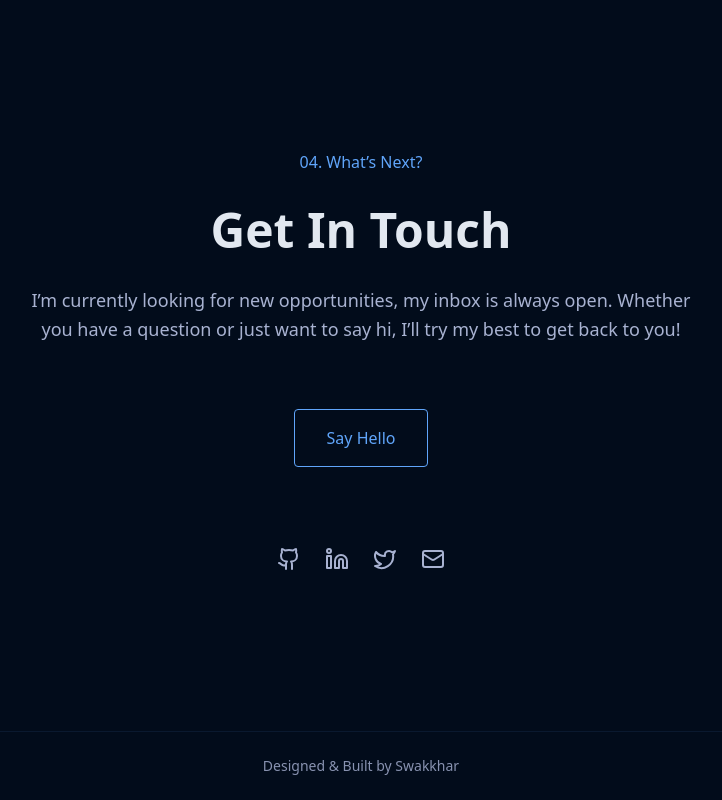
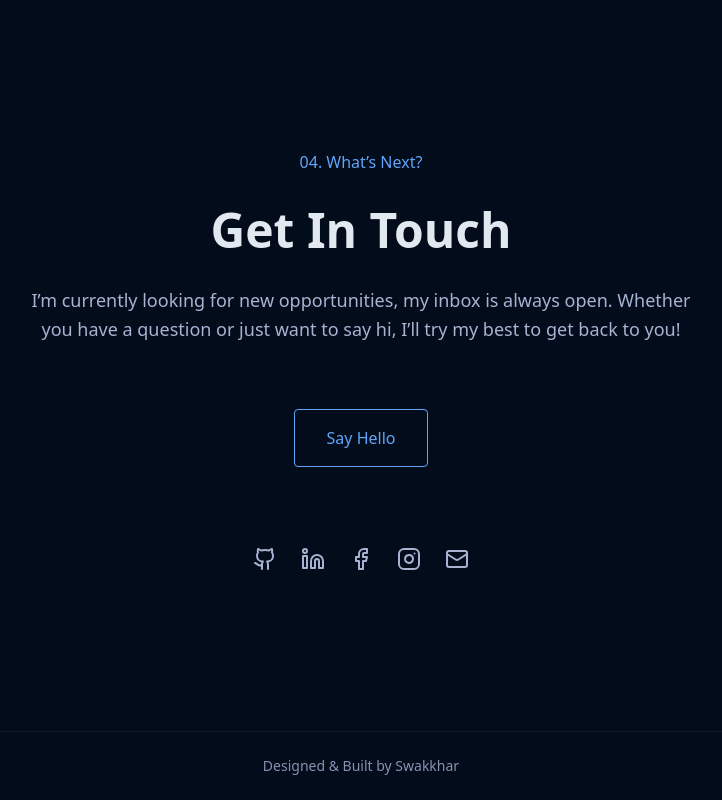
Before and after one commit to Abid-Al-Hossain/My_Portfolio, a Next.js app: page / in a window 1280 px wide. Shown: the part 4038-4838 px from the top of the page, without its empty margins (279-1001 px from the left). Built offline with nearby package versions, Linux system fonts and the light colour scheme.

Commit message:
Update contact information: Add Facebook/Instagram, remove Twitter

```diff
--- a/src/components/Contact.tsx
+++ b/src/components/Contact.tsx
@@ -2,7 +2,7 @@
 
 import { motion } from "framer-motion";
 import Section from "./Section";
-import { Mail, Linkedin, Github, Twitter } from "lucide-react";
+import { Mail, Linkedin, Github, Facebook, Instagram } from "lucide-react";
 
 export default function Contact() {
   return (
@@ -24,7 +24,7 @@ export default function Contact() {
         </p>
 
         <a
-          href="mailto:user@example.com"
+          href="mailto:aabid.al.hossain@gmail.com"
           className="inline-block px-8 py-4 border border-green text-green font-mono rounded hover:bg-green/10 transition-colors mt-8"
         >
           Say Hello
@@ -32,25 +32,39 @@ export default function Contact() {
 
         <div className="flex justify-center gap-6 pt-12">
           <a
-            href="#"
+            href="https://github.com/Abid-Al-Hossain"
+            target="_blank"
+            rel="noopener noreferrer"
             className="text-slate-400 hover:text-green transition-transform hover:-translate-y-1"
           >
             <Github className="w-6 h-6" />
           </a>
           <a
-            href="#"
+            href="https://www.linkedin.com/in/abid-ahmed-5a1385234/"
+            target="_blank"
+            rel="noopener noreferrer"
             className="text-slate-400 hover:text-green transition-transform hover:-translate-y-1"
           >
             <Linkedin className="w-6 h-6" />
           </a>
           <a
-            href="#"
+            href="https://www.facebook.com/swakkhar.abid"
+            target="_blank"
+            rel="noopener noreferrer"
             className="text-slate-400 hover:text-green transition-transform hover:-translate-y-1"
           >
-            <Twitter className="w-6 h-6" />
+            <Facebook className="w-6 h-6" />
           </a>
           <a
-            href="mailto:user@example.com"
+            href="https://www.instagram.com/procchod123/"
+            target="_blank"
+            rel="noopener noreferrer"
+            className="text-slate-400 hover:text-green transition-transform hover:-translate-y-1"
+          >
+            <Instagram className="w-6 h-6" />
+          </a>
+          <a
+            href="mailto:aabid.al.hossain@gmail.com"
             className="text-slate-400 hover:text-green transition-transform hover:-translate-y-1"
           >
             <Mail className="w-6 h-6" />
```
